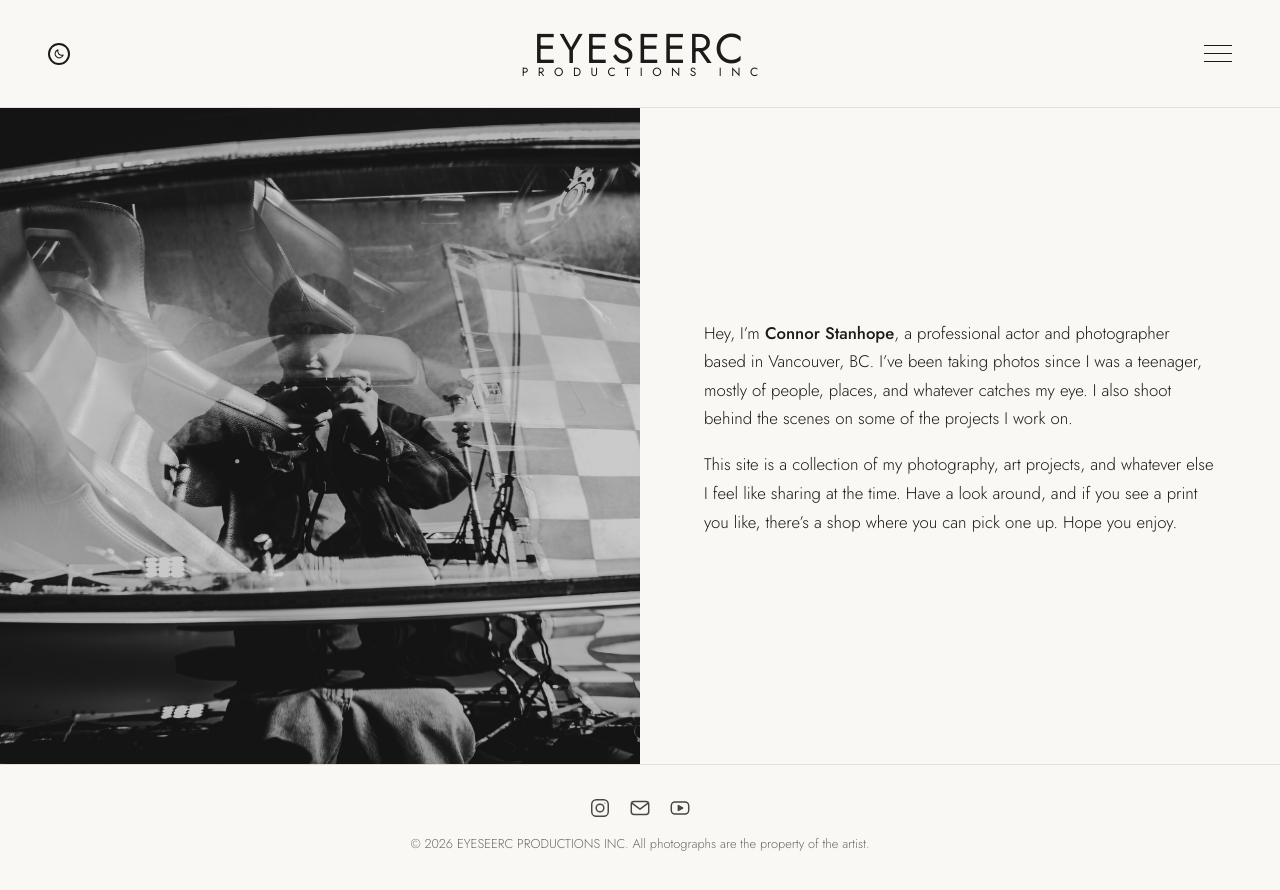
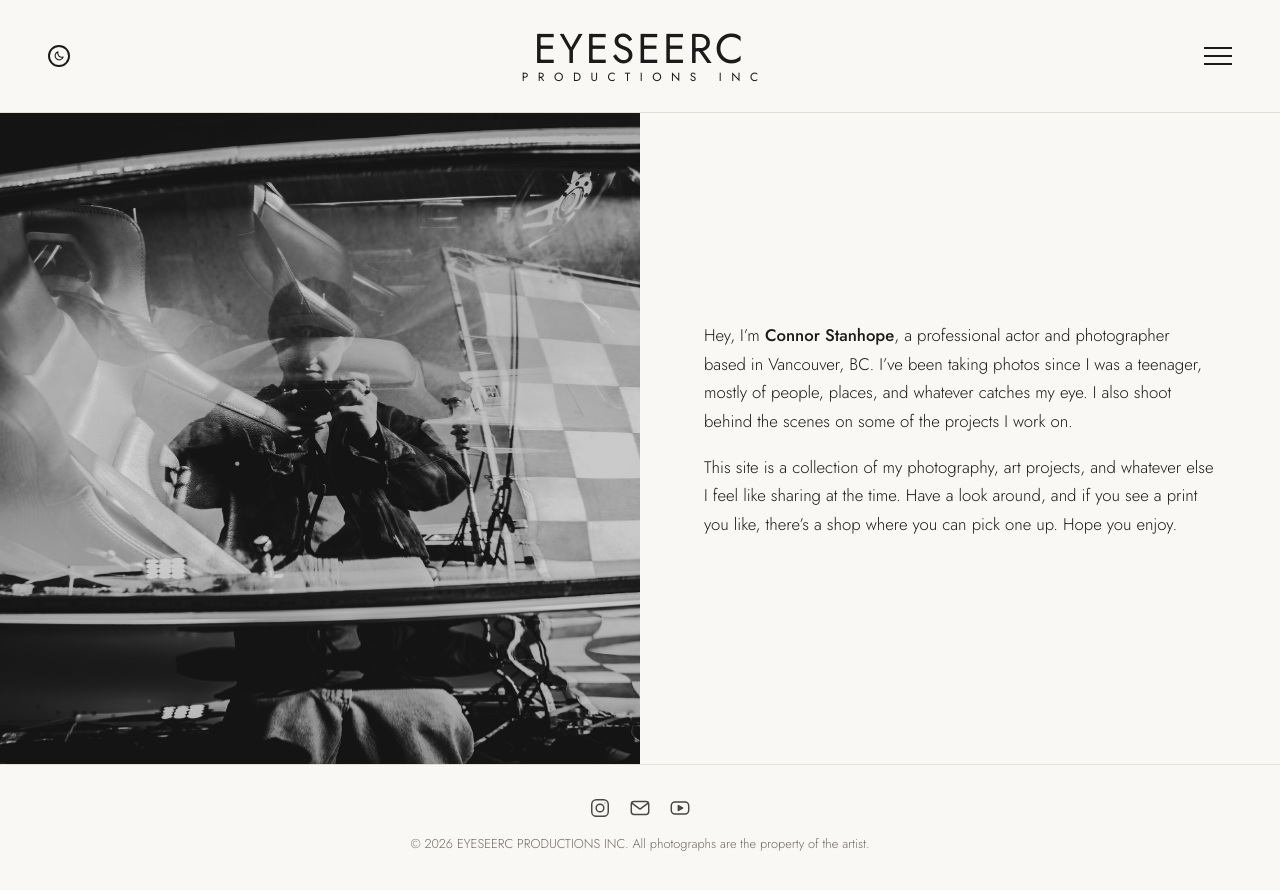
Before and after one commit to eyeseerc0310/Eyeseerc-website-, a Jekyll site: the page built from index.md, in a window 1280 px wide. Shown: the top 890 px of the page. Built offline with Jekyll 4.4.1, drawn with Linux system fonts in a browser that asks for light colours.

Commit message:
Header: PRODUCTIONS INC sits a little lower under the name
Co-Authored-By: Claude Opus 5.5 <noreply@anthropic.com>
Claude-Session: https://claude.ai/code/session_01LHh8gAFuLZhbd4VQysaiwQ

```diff
--- a/assets/css/style.css
+++ b/assets/css/style.css
@@ -87,7 +87,7 @@ code { font-size: .9em; background: var(--line); padding: .1em .35em; border-rad
   font-weight: 400;
   letter-spacing: .8em;
   margin-right: -.8em; /* keep it centred despite the spacing after the last letter */
-  margin-top: -.1em;
+  margin-top: .3em; /* a little gap under the name */
   white-space: nowrap;
 }
 /* logo to the right of the name (upload any image to images/logo to show it) */
```
